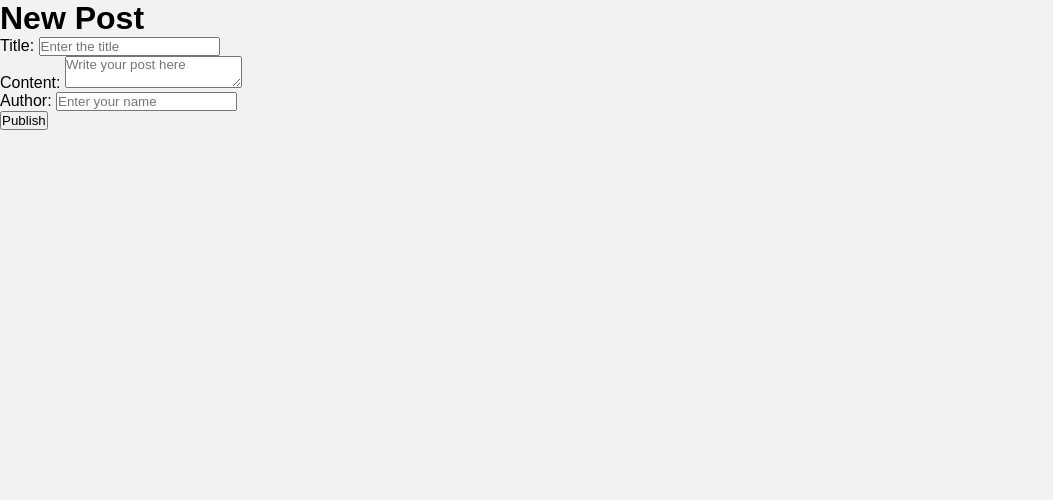
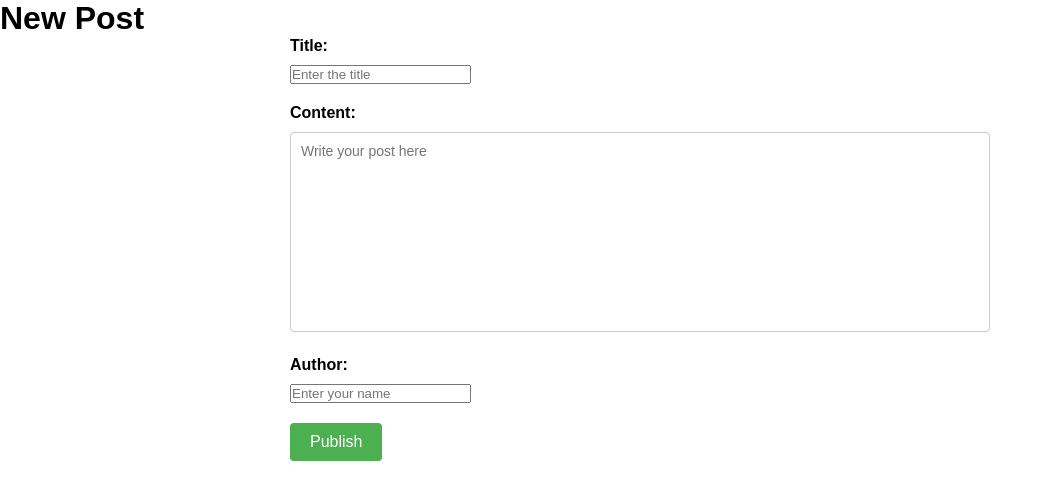
Before and after one commit to Louzindev/pawn-network, a Flask app: page /new_post in a window 1280 px wide. Shown: the top 500 px of the page, without its empty margins (0-1053 px from the left). Run offline with Flask 3, Linux system fonts and the light colour scheme.

Commit message:
style change

```diff
--- a/app/static/css/style.css
+++ b/app/static/css/style.css
@@ -6,7 +6,7 @@
 }
 
 body {
-  background-color: #f2f2f2;
+  background-color: #ffffff;
 }
 
 header {
@@ -307,11 +331,70 @@ a{
   font-size: 2vh;
   border: none;
   cursor: pointer;
-  margin-top: 4vh;
-  margin-left: 3vh;
+  margin-left: -3vh;
 }
 
-.logout-button:hover,
 .publish-button:hover{
   background-color: #8b8b8b;
 }
+
+.logout-button-dashboard a:hover,
+.login-button-dashboard a:hover,
+.register-button-dashboard a:hover{
+  color: #8b8b8b;
+}
+
+.sub-content-post{
+  color: #8b8b8b;
+  margin-top: -0.1vh;
+  margin-left: 3vh;
+  font-size: 1.5vh;
+}
+
+.sub-content-post span a{
+  color: #8b8b8b;
+}
+
+/*---------------------------------*/
+
+textarea {
+  resize: none;
+}
+
+.container-newpost {
+  max-width: 700px;
+  margin: 0 auto;
+}
+
+.form-group {
+  margin-bottom: 20px;
+}
+
+.form-group label {
+  display: block;
+  margin-bottom: 10px;
+  font-weight: bold;
+}
+
+.form-group textarea {
+  height: 200px;
+  width: 100%;
+  padding: 10px;
+  font-size: 14px;
+  border: 1px solid #ccc;
+  border-radius: 4px;
+}
+
+.btn {
+  padding: 10px 20px;
+  font-size: 16px;
+  background-color: #4CAF50;
+  color: #fff;
+  border: none;
+  border-radius: 4px;
+  cursor: pointer;
+}
+
+.btn:hover {
+  background-color: #45a049;
+}
```
Also changed, not shown: other parts of app/static/css/style.css (+35 -11 lines).
